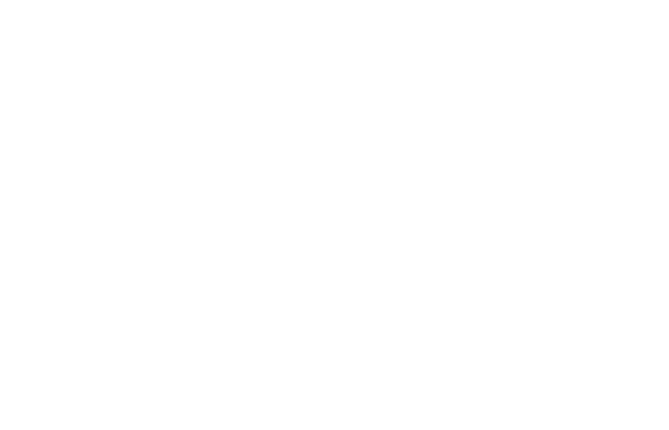
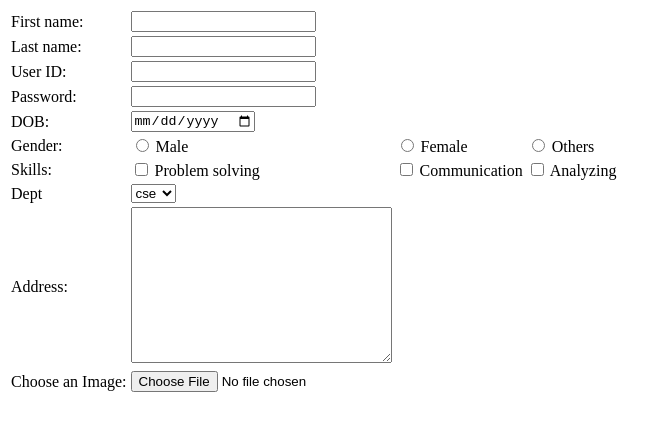
Before and after one commit to sadiaahossain/first-repo, a plain HTML site: page index.html in a window 1280 px wide. Shown: the whole page, without its empty margins (0-669 px from the left). Drawn offline with Linux system fonts and the light colour scheme.

Commit message:
Add files via upload

```diff
--- a/index.html
+++ b/index.html
@@ -6,6 +6,71 @@
     <title>Document</title>
 </head>
 <body>
+    <form>
+        <table>
+            <tr>
+        <td><label for="fname">First name:</label><br></td>
+        <td><input type="text" id="fname" name="fname"><br></tr></td>
+        <tr>
+            <td><label for="lname">Last name:</label><br></td>
+            <td><input type="text" id="lname" name="lname"></tr></td>
+
+        <tr>
+            <td><label >User ID:</label><br></td>
+        <td><input type="number" id="uid" name="uid"><br></tr></td>
+        <tr>
+        <td><label >Password:</label><br></td>
+    <td><input type="password" id="pwd" name="pwd"><br></td></tr>
+        <tr><td><label >DOB:</label><br></td>
+        <td><input type="date" id="date" name="date"><br></td></tr>
+        <tr><td><label >Gender:</label><br></td>
+        <td> <input type="radio" id="Male" name="gender" value="Male">
+      <label for="Male">Male</label><br></td>
+    <td><input type="radio" id="Female" name="gender" value="Female">
+      <label for="Female">Female</label><br></td>
+    <td><input type="radio" id="Others" name="gender" value="Others">
+      <label for="Others">Others</label></td></tr>
+  <tr><td><label >Skills:</label><br></td>
+  <td><input type="checkbox" id="skill1" name="skill1" value="Problem solving">
+    <label for="skill1"> Problem solving</label><br></td>
+<td> <input type="checkbox" id="skill2" name="skill2" value="Communication">
+    <label for="skill2"> Communication</label><br></td>
+<td><input type="checkbox" id="skill3" name="skill3" value="Analyzing">
+    <label for="skill3"> Analyzing</label></td></tr>
+    <tr>
+        <td>Dept</td>
+        <td>
+            <select >
+                <option >
+                    cse
+                </option>
+                <option >
+                    eee
+                </option>
+                <option >
+                    bba
+                </option>
+                <option >
+                    law
+                </option>
+            </select>
+        </td>
+
+    </tr>
+    <tr>
+        <td><label >Address:</label><br></td>
+        <td><textarea name="message" rows="10" cols="30">
+            </textarea></td>
+    </tr>
+    <tr>
+        <td>Choose an Image:</td>
+        <td><input type="file"></td>
+    </tr>
+
+
+</table>
+
+      </form>
 
 </body>
 </html>
```
